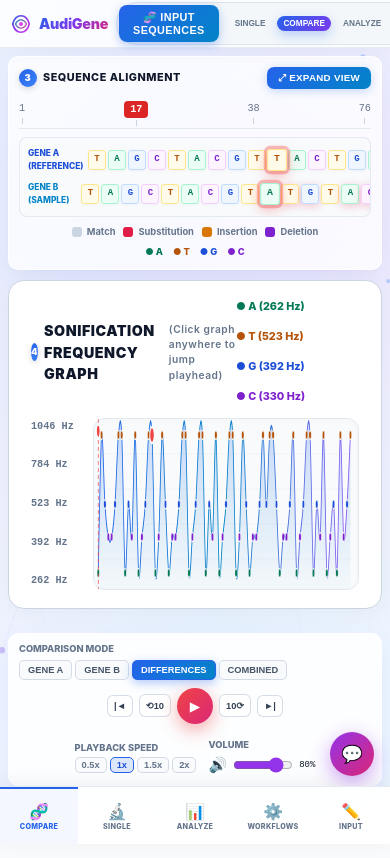
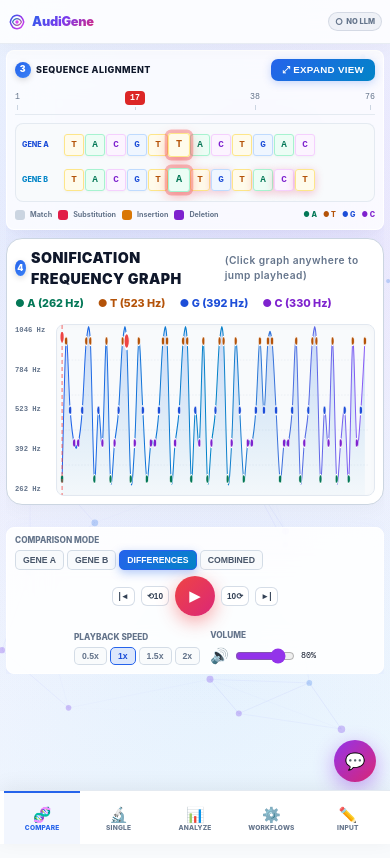
Before and after one commit to simbisaichinhema/Audigene, a React (Vite) app in the folder frontend/: page / in a window 390 px wide. Built offline with nearby package versions, Linux system fonts and the light colour scheme; the HTML template or start-up script is replaced by a standard one.

Commit message:
refactor(mobile): optimize mobile responsive layout for alignment, spectrum, waveform, and controls

```diff
--- a/frontend/src/App.css
+++ b/frontend/src/App.css
@@ -1393,18 +1393,21 @@ body {
   html, body, #root {
     overflow-x: hidden;
     width: 100%;
+    max-width: 100vw;
   }
 
   .ag-app-wrapper {
     min-height: 100vh;
-    padding-bottom: 64px; /* space for bottom nav */
-  }
-
-  /* ── COMPACT HEADER ── */
+    padding-bottom: 64px;
+    max-width: 100vw;
+    overflow-x: hidden;
+  }
+
+  /* ── COMPACT HEADER — logo + brand only, tabs in bottom bar ── */
   .ag-header {
-    height: 52px;
-    padding: 0 12px;
-    gap: 8px;
+    height: 48px;
+    padding: 0 10px;
+    gap: 6px;
   }
 
   .ag-header-collapsed {
@@ -1413,12 +1416,12 @@ body {
   }
 
   .ag-brand {
-    gap: 7px;
+    gap: 6px;
   }
 
   .ag-brand svg {
-    width: 22px;
-    height: 22px;
+    width: 20px;
+    height: 20px;
   }
 
   .ag-tagline {
@@ -1426,32 +1429,24 @@ body {
   }
 
   .ag-title {
-    font-size: 1.05rem;
-  }
-
-  /* Nav becomes input-sequences button only — tabs move to bottom bar */
+    font-size: 0.95rem;
+  }
+
+  /* Hide all header nav tabs — bottom bar handles navigation */
   .ag-nav-tabs {
+    display: none !important;
+  }
+
+  .ag-header-actions {
+    gap: 5px;
+  }
+
+  .ag-status-pill {
+    font-size: 0.55rem;
+    padding: 3px 7px;
     gap: 3px;
-    padding: 3px;
-  }
-
-  .ag-tab-btn {
-    padding: 4px 8px;
-    font-size: 0.6rem;
-  }
-
-  /* Hide text labels in header for tab buttons — keep only if needed */
-  .ag-header-actions {
-    gap: 6px;
-  }
-
-  .ag-status-pill {
-    font-size: 0.6rem;
-    padding: 3px 8px;
-    gap: 4px;
-  }
-
-  /* Hide LLM selector label on mobile */
+  }
+
   .ag-llm-selector {
     display: none;
   }
@@ -1463,21 +1458,21 @@ body {
   /* ── MAIN LAYOUT: Single column stacked ── */
   .ag-main-layout {
     flex-direction: column;
-    gap: 12px;
-    padding: 10px 10px;
-    max-width: 100%;
-  }
-
-  /* Hide sidebar columns on mobile (accessible via modal sheet) */
+    gap: 8px;
+    padding: 8px;
+    max-width: 100vw;
+    overflow-x: hidden;
+  }
+
+  /* Hide left sidebar on mobile */
   .ag-col-left {
-    width: 100%;
-    flex-shrink: unset;
-  }
-
+    display: none;
+  }
+
+  /* Hide right sidebar — accessible via FAB overlay only */
   .ag-col-right {
     width: 100%;
     flex-shrink: unset;
-    /* Collapsed by default on mobile — expanded as a drawer/sheet */
     display: none;
   }
 
@@ -1503,7 +1498,9 @@ body {
   }
 
   .ag-col-center {
-    gap: 10px;
+    gap: 8px;
+    max-width: 100%;
+    overflow-x: hidden;
   }
 
   .ag-red-guide-line {
@@ -1512,74 +1509,132 @@ body {
 
   /* ── COMPACT CARDS ── */
   .ag-card {
-    padding: 12px;
-    border-radius: 12px;
+    padding: 10px;
+    border-radius: 10px;
+    max-width: 100%;
+    overflow: hidden;
+  }
+
+  .ag-card-header {
+    margin-bottom: 8px;
+    flex-wrap: wrap;
+    gap: 6px;
   }
 
   .ag-card-title {
-    font-size: 0.72rem;
-    gap: 6px;
+    font-size: 0.68rem;
+    gap: 5px;
   }
 
   .ag-badge {
-    width: 18px;
-    height: 18px;
-    font-size: 0.62rem;
+    width: 16px;
+    height: 16px;
+    font-size: 0.58rem;
   }
 
   /* ── SEQUENCE ALIGNMENT ── */
   .ag-alignment-grid {
-    padding: 8px;
+    padding: 6px;
     border-radius: 8px;
+    gap: 5px;
+    overflow-x: auto;
+    -webkit-overflow-scrolling: touch;
+  }
+
+  .ag-seq-row {
     gap: 6px;
-    overflow-x: auto;
   }
 
   .seq-label {
-    width: 56px;
-    font-size: 0.6rem;
+    width: 44px;
+    font-size: 0.52rem;
+    min-width: 44px;
+  }
+
+  .seq-label .sub {
+    display: none;
   }
 
   .base-token {
-    width: 20px;
-    height: 22px;
-    font-size: 0.68rem;
+    width: 22px;
+    height: 24px;
+    font-size: 0.7rem;
     border-radius: 4px;
+    min-width: 22px;
   }
 
   .seq-letters {
-    gap: 3px;
+    gap: 2px;
   }
 
   .ag-alignment-legend {
-    flex-direction: column;
+    flex-direction: row;
     gap: 6px;
-    font-size: 0.62rem;
+    font-size: 0.55rem;
+    flex-wrap: wrap;
   }
 
   .legend-group {
-    gap: 8px;
+    gap: 6px;
     flex-wrap: wrap;
   }
 
-  /* ── FREQUENCY GRAPH ── */
+  .legend-bases {
+    gap: 6px;
+  }
+
+  /* ── FREQUENCY GRAPH — force fit viewport ── */
+  .ag-freq-graph-card {
+    padding: 10px !important;
+    max-width: 100% !important;
+    overflow: hidden !important;
+  }
+
   .ag-freq-legend-top {
-    gap: 8px;
-    font-size: 0.62rem;
+    gap: 6px;
+    font-size: 0.55rem;
     flex-wrap: wrap;
   }
 
+  .ag-freq-chart-container {
+    gap: 6px !important;
+  }
+
+  .ag-y-axis {
+    min-width: 36px !important;
+    font-size: 0.55rem !important;
+  }
+
+  .ag-chart-plot {
+    border-radius: 8px !important;
+  }
+
+  /* ── WAVEFORM / SPECTRUM ── */
   .wf-canvas-wrapper,
   .spec-canvas-wrapper {
-    height: 80px;
-  }
-
-  /* ── PLAYBACK CONTROLS BAR — stacked 2-row on mobile ── */
+    height: 70px !important;
+  }
+
+  .ag-waveform-container {
+    max-width: 100%;
+    overflow: hidden;
+  }
+
+  .wf-y-axis {
+    font-size: 0.5rem;
+    min-width: 20px;
+  }
+
+  .wf-x-axis {
+    font-size: 0.5rem;
+  }
+
+  /* ── PLAYBACK CONTROLS BAR — compact stacked ── */
   .ag-playback-controls-bar {
     flex-wrap: wrap;
-    gap: 10px;
-    padding: 10px 12px;
-    border-radius: 12px;
+    gap: 8px;
+    padding: 8px 10px;
+    border-radius: 10px;
     justify-content: center;
   }
 
@@ -1588,14 +1643,18 @@ body {
     order: 1;
   }
 
+  .mode-label, .group-label {
+    font-size: 0.55rem;
+  }
+
   .mode-buttons {
     flex-wrap: wrap;
     gap: 3px;
   }
 
   .mode-btn {
-    padding: 4px 8px;
-    font-size: 0.62rem;
+    padding: 4px 7px;
+    font-size: 0.58rem;
     border-radius: 5px;
   }
 
@@ -1605,22 +1664,23 @@ body {
   }
 
   .ctrl-btn-sub {
-    padding: 6px 8px;
-    font-size: 0.68rem;
+    padding: 5px 7px;
+    font-size: 0.62rem;
     border-radius: 6px;
   }
 
   .big-red-play-btn {
-    width: 40px;
-    height: 40px;
-    font-size: 1rem;
+    width: 44px;
+    height: 44px;
+    font-size: 1.1rem;
   }
 
   .ag-controls-right {
     order: 3;
     width: 100%;
     justify-content: center;
-    gap: 12px;
+    gap: 10px;
+    flex-wrap: wrap;
   }
 
   .speed-chips {
@@ -1628,8 +1688,8 @@ body {
   }
 
   .speed-chip {
-    padding: 2px 6px;
-    font-size: 0.62rem;
+    padding: 3px 7px;
+    font-size: 0.58rem;
     border-radius: 5px;
   }
 
@@ -1638,18 +1698,23 @@ body {
   }
 
   .vol-pct {
-    font-size: 0.6rem;
-  }
-
-  /* ── QUICK ACTIONS — 3-column grid stays, but smaller ── */
+    font-size: 0.56rem;
+  }
+
+  /* ── QUICK ACTIONS — 2-column on mobile ── */
   .ag-quick-actions-card {
-    padding: 12px;
+    padding: 10px;
     border-radius: 10px;
   }
 
+  .ag-quick-grid {
+    grid-template-columns: 1fr 1fr !important;
+    gap: 6px;
+  }
+
   .ag-section-label {
-    font-size: 0.62rem;
-    margin-bottom: 8px;
+    font-size: 0.58rem;
+    margin-bottom: 6px;
   }
 
   .ag-qa-btn {
@@ -1666,75 +1731,92 @@ body {
   }
 
   .ag-qa-btn .qa-desc {
-    font-size: 0.48rem;
+    display: none;
   }
 
   /* ── DIFF MAP ── */
   .ag-diff-track-area {
-    height: 40px;
+    height: 36px;
+  }
+
+  .ag-diff-legend {
+    font-size: 0.55rem;
+    gap: 8px;
+    flex-wrap: wrap;
+  }
+
+  /* ── EVENT TIMELINE ── */
+  .ag-event-timeline-card {
+    padding: 10px;
+  }
+
+  .barcode-tick {
+    height: 22px;
   }
 
   /* ── WORKFLOW ── */
   .ag-workflow-content {
     flex-direction: column;
-    gap: 10px;
+    gap: 8px;
   }
 
   .ag-workflow-diagram {
     width: 100%;
-    height: 60px;
+    height: 50px;
   }
 
   .ag-wf-step {
-    padding: 6px 10px;
-    font-size: 0.68rem;
-    gap: 7px;
+    padding: 5px 8px;
+    font-size: 0.6rem;
+    gap: 5px;
   }
 
   /* ── BOTTOM STATUS BAR ── */
   .ag-bottom-status-bar {
-    padding: 7px 12px;
-    gap: 10px;
+    padding: 6px 10px;
+    gap: 8px;
     flex-wrap: wrap;
     justify-content: space-around;
-    border-radius: 10px;
+    border-radius: 8px;
   }
 
   .col-label {
-    font-size: 0.52rem;
+    font-size: 0.48rem;
   }
 
   .col-val {
-    font-size: 0.65rem;
+    font-size: 0.6rem;
   }
 
   /* ── WHY PANEL ── */
   .why-panel {
-    padding: 12px;
+    padding: 10px;
     border-radius: 10px;
   }
 
   .why-panel h3 {
-    font-size: 0.76rem;
+    font-size: 0.72rem;
   }
 
   .why-panel p {
-    font-size: 0.7rem;
+    font-size: 0.65rem;
   }
 
   /* ── DRAWER / MODAL OVERLAY ── */
   .ag-drawer-box {
-    width: calc(100vw - 24px);
-    max-width: 480px;
-    padding: 18px;
-    border-radius: 16px;
-  }
-
-  /* ── API PANEL position on mobile ── */
+    width: calc(100vw - 16px);
+    max-width: 100%;
+    padding: 14px;
+    border-radius: 14px;
+  }
+
+  /* ── API PANEL ── */
   .ag-api-panel {
-    right: 10px !important;
-    width: calc(100vw - 20px) !important;
-    max-width: 360px !important;
+    right: 8px !important;
+    left: 8px !important;
+    width: auto !important;
+    max-width: 100% !important;
+    top: 50px !important;
   }
 
   /* ── MOBILE BOTTOM NAVIGATION BAR ── */
@@ -1743,15 +1825,16 @@ body {
     bottom: 0;
     left: 0;
     right: 0;
-    height: 64px;
+    height: 60px;
     display: flex;
     align-items: stretch;
-    background: rgba(255, 255, 255, 0.96);
+    background: rgba(255, 255, 255, 0.97);
     backdrop-filter: blur(20px);
     border-top: 1px solid rgba(226, 232, 240, 0.9);
     box-shadow: 0 -4px 20px rgba(0, 0, 0, 0.06);
     z-index: 1000;
-    padding: 0;
+    padding: 0 4px;
+    padding-bottom: env(safe-area-inset-bottom, 0);
   }
 
   .ag-mobile-nav-btn {
@@ -1760,30 +1843,31 @@ body {
     flex-direction: column;
     align-items: center;
     justify-content: center;
-    gap: 3px;
+    gap: 2px;
     border: none;
     background: transparent;
     cursor: pointer;
-    padding: 8px 2px 6px;
+    padding: 6px 2px 4px;
     transition: all 0.15s ease;
-    border-top: 2px solid transparent;
+    border-top: 2.5px solid transparent;
     font-family: 'Inter', sans-serif;
+    min-width: 0;
   }
 
   .ag-mobile-nav-btn.active {
     border-top-color: #2563eb;
-    background: rgba(37, 99, 235, 0.05);
+    background: rgba(37, 99, 235, 0.06);
   }
 
   .ag-mobile-nav-btn .mob-icon {
-    font-size: 1.15rem;
+    font-size: 1.1rem;
     line-height: 1;
   }
 
   .ag-mobile-nav-btn .mob-label {
-    font-size: 0.52rem;
+    font-size: 0.5rem;
     font-weight: 800;
-    letter-spacing: 0.04em;
+    letter-spacing: 0.03em;
     color: #64748b;
     text-transform: uppercase;
   }
@@ -1792,18 +1876,18 @@ body {
     color: #2563eb;
   }
 
-  /* AI Agent FAB — floating action button */
+  /* AI Agent FAB */
   .ag-mobile-agent-fab {
     position: fixed;
-    bottom: 74px;
-    right: 16px;
-    width: 48px;
-    height: 48px;
+    bottom: 70px;
+    right: 14px;
+    width: 46px;
+    height: 46px;
     border-radius: 50%;
     background: linear-gradient(135deg, #9333ea, #db2777);
     color: white;
     border: none;
-    font-size: 1.3rem;
+    font-size: 1.2rem;
     display: flex;
     align-items: center;
     justify-content: center;
@@ -1819,9 +1903,23 @@ body {
     box-shadow: 0 8px 26px rgba(147, 51, 234, 0.6);
   }
 
-  /* Sidebar as full-screen overlay sheet */
   .ag-right-sidebar-prominent {
     border-radius: 14px 14px 0 0 !important;
+  }
+
+  /* ── RULER TICKS ── */
+  .ag-ruler-container {
+    gap: 4px;
+    padding: 4px 0;
+  }
+
+  .ag-ruler-tick {
+    font-size: 0.55rem;
+  }
+
+  .tick-badge-red {
+    font-size: 0.55rem;
+    padding: 1px 5px;
   }
 }
 
@@ -1830,108 +1928,141 @@ body {
    ═══════════════════════════════════════════════════════════ */
 @media (max-width: 480px) {
   .ag-header {
-    height: 48px;
-    padding: 0 10px;
+    height: 44px;
+    padding: 0 8px;
+  }
+
+  .ag-brand svg {
+    width: 18px;
+    height: 18px;
   }
 
   .ag-title {
-    font-size: 0.95rem;
+    font-size: 0.85rem;
   }
 
   .ag-main-layout {
-    padding: 8px 8px;
-    gap: 8px;
+    padding: 6px;
+    gap: 6px;
   }
 
   .ag-card {
-    padding: 10px;
-    border-radius: 10px;
+    padding: 8px;
+    border-radius: 8px;
+  }
+
+  .ag-card-header {
+    margin-bottom: 6px;
+  }
+
+  .ag-card-title {
+    font-size: 0.6rem;
   }
 
   .base-token {
-    width: 18px;
-    height: 20px;
-    font-size: 0.6rem;
+    width: 20px;
+    height: 22px;
+    font-size: 0.62rem;
     border-radius: 3px;
+    min-width: 20px;
   }
 
   .seq-letters {
-    gap: 2px;
+    gap: 1px;
   }
 
   .seq-label {
-    width: 48px;
-    font-size: 0.56rem;
+    width: 36px;
+    font-size: 0.48rem;
+    min-width: 36px;
+  }
+
+  .ag-freq-graph-card {
+    padding: 8px !important;
+  }
+
+  .ag-y-axis {
+    min-width: 30px !important;
+    font-size: 0.48rem !important;
+  }
+
+  .ag-quick-grid {
+    grid-template-columns: 1fr 1fr 1fr !important;
+    gap: 4px;
   }
 
   .ag-qa-btn {
-    padding: 6px 3px 5px;
+    padding: 6px 2px 4px;
   }
 
   .ag-qa-btn .qa-icon {
-    font-size: 0.82rem;
+    font-size: 0.78rem;
   }
 
   .ag-qa-btn .qa-label {
-    font-size: 0.48rem;
-  }
-
-  .ag-qa-btn .qa-desc {
-    display: none;
+    font-size: 0.44rem;
   }
 
   .big-red-play-btn {
-    width: 36px;
-    height: 36px;
-    font-size: 0.9rem;
+    width: 40px;
+    height: 40px;
+    font-size: 1rem;
   }
 
   .ctrl-btn-sub {
-    padding: 5px 6px;
-    font-size: 0.62rem;
-  }
-
-  .ag-nav-tabs {
-    gap: 2px;
-    padding: 2px;
-  }
-
-  .ag-tab-btn {
-    padding: 3px 6px;
+    padding: 4px 5px;
     font-size: 0.55rem;
   }
 
   .ag-mobile-bottom-nav {
-    height: 58px;
+    height: 54px;
   }
 
   .ag-mobile-nav-btn .mob-icon {
-    font-size: 1.05rem;
+    font-size: 1rem;
   }
 
   .ag-mobile-nav-btn .mob-label {
-    font-size: 0.48rem;
+    font-size: 0.44rem;
   }
 
   .ag-mobile-agent-fab {
-    bottom: 68px;
-    width: 44px;
-    height: 44px;
-    font-size: 1.15rem;
-  }
-
-  .ag-drawer-box {
-    padding: 14px;
+    bottom: 62px;
+    width: 42px;
+    height: 42px;
+    font-size: 1.1rem;
   }
 
   .wf-canvas-wrapper,
   .spec-canvas-wrapper {
-    height: 66px;
+    height: 56px !important;
   }
 
   .ag-playback-controls-bar {
-    padding: 8px 10px;
-    gap: 8px;
+    padding: 6px 8px;
+    gap: 6px;
+  }
+
+  .ag-status-pill {
+    font-size: 0.5rem;
+    padding: 2px 6px;
+  }
+
+  .ag-alignment-legend {
+    font-size: 0.48rem;
+  }
+
+  .ag-freq-legend-top {
+    font-size: 0.48rem;
+    gap: 4px;
+  }
+
+  .ag-diff-track-area {
+    height: 30px;
+  }
+
+  .barcode-tick {
+    height: 18px;
   }
 }
 
--- a/frontend/src/components/SequenceAlignment.tsx
+++ b/frontend/src/components/SequenceAlignment.tsx
@@ -1,15 +1,25 @@
-import { useState } from 'react'
+import { useState, useEffect } from 'react'
 import { usePlayback } from '../state/usePlayback'
 
 function AlignmentContent({ fullView = false }: { fullView?: boolean }) {
   const { sequence, comparisonSequence, activePosition, setActivePosition, differences } = usePlayback()
 
+  const [isMobile, setIsMobile] = useState(false)
+  useEffect(() => {
+    const handleResize = () => {
+      setIsMobile(window.innerWidth <= 768)
+    }
+    handleResize()
+    window.addEventListener('resize', handleResize)
+    return () => window.removeEventListener('resize', handleResize)
+  }, [])
+
   const diffPosSet = new Set(differences.map((d) => d.position))
   const maxLen = Math.max(sequence.length, comparisonSequence.length)
 
   // In compact mode show a window; in full mode show everything
-  const windowSize = fullView ? maxLen : 25
-  const startIdx = fullView ? 0 : Math.max(0, activePosition - 10)
+  const windowSize = fullView ? maxLen : (isMobile ? 12 : 25)
+  const startIdx = fullView ? 0 : Math.max(0, activePosition - (isMobile ? 6 : 10))
   const endIdx = Math.min(maxLen, startIdx + windowSize)
 
   const seqAWindow = sequence.slice(startIdx, endIdx).split('')
```
Also changed, not shown: frontend/src/components/Spectrum.tsx (+19 -7 lines), frontend/src/components/Waveform.tsx (+17 -5 lines).
